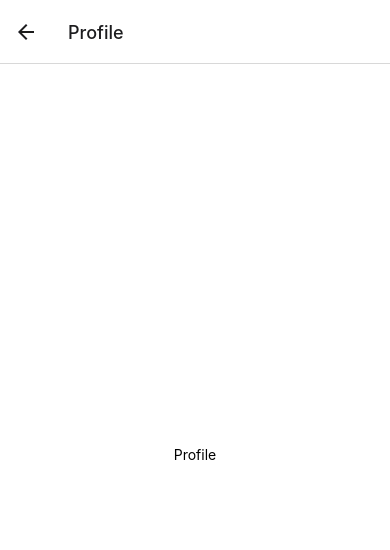
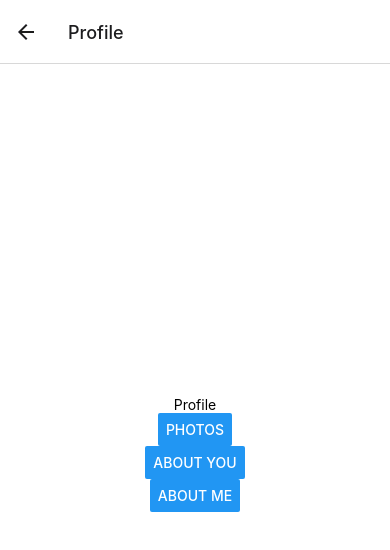
Before and after one commit to henrydeacy/twigg, a React Native app: screen / in a window 390 px wide. Both pictures are taken after a click on the button "GET STARTED". Shown: the top 550 px of the page. Built offline with nearby package versions, Linux system fonts and the light colour scheme.

Commit message:
add buttons for profile item types

```diff
--- a/profile/profile-screen.tsx
+++ b/profile/profile-screen.tsx
@@ -1,10 +1,14 @@
 import { StatusBar } from "expo-status-bar";
-import { StyleSheet, Text, View } from "react-native";
+import React from "react";
+import { Button, StyleSheet, Text, View } from "react-native";
 
 export function Profile({ navigation }: any) {
   return (
     <View style={styles.container}>
       <Text>Profile</Text>
+      <Button title="Photos" />
+      <Button title="About you" />
+      <Button title="About me" />
       <StatusBar style="auto" />
     </View>
   );
```
